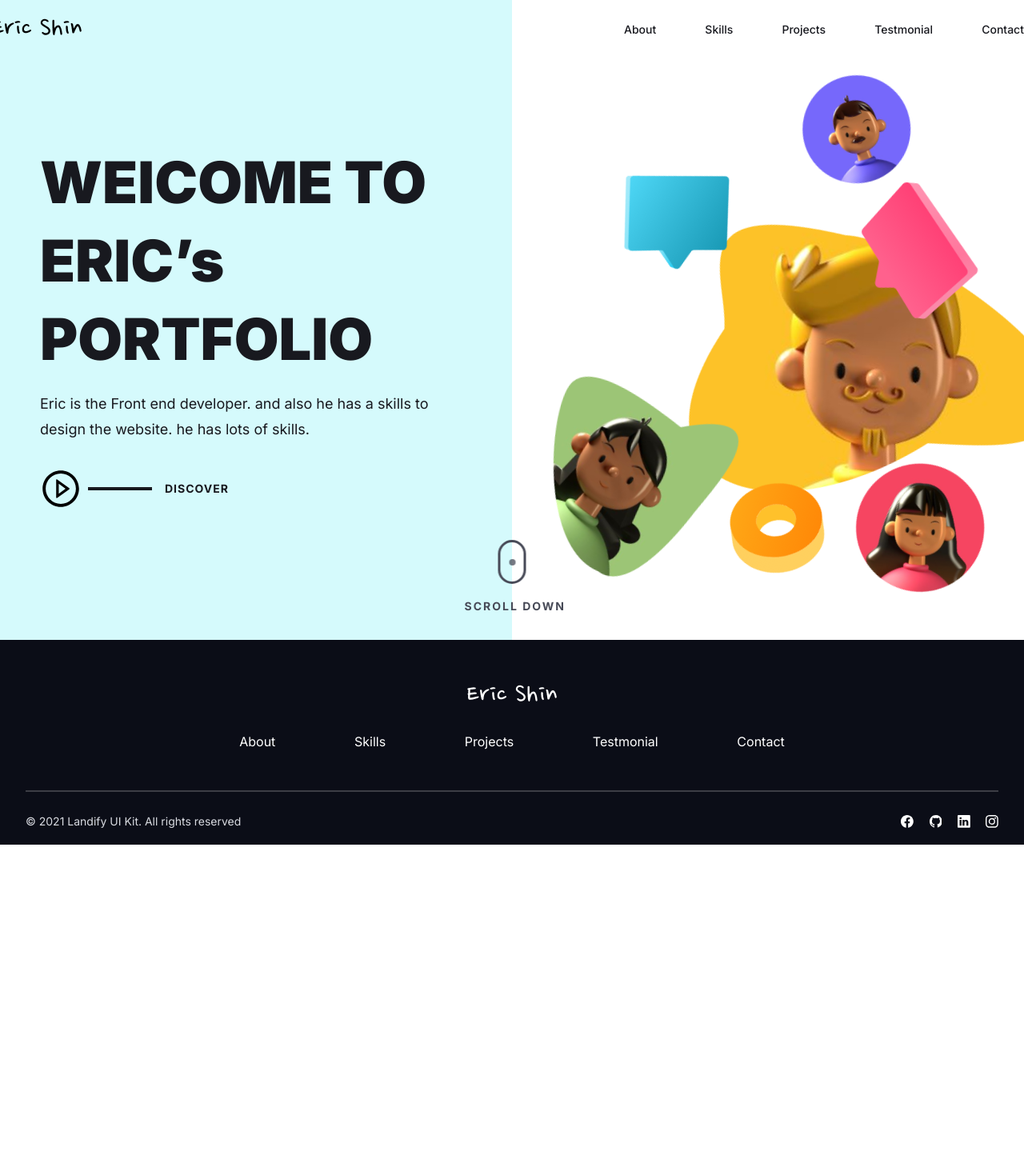
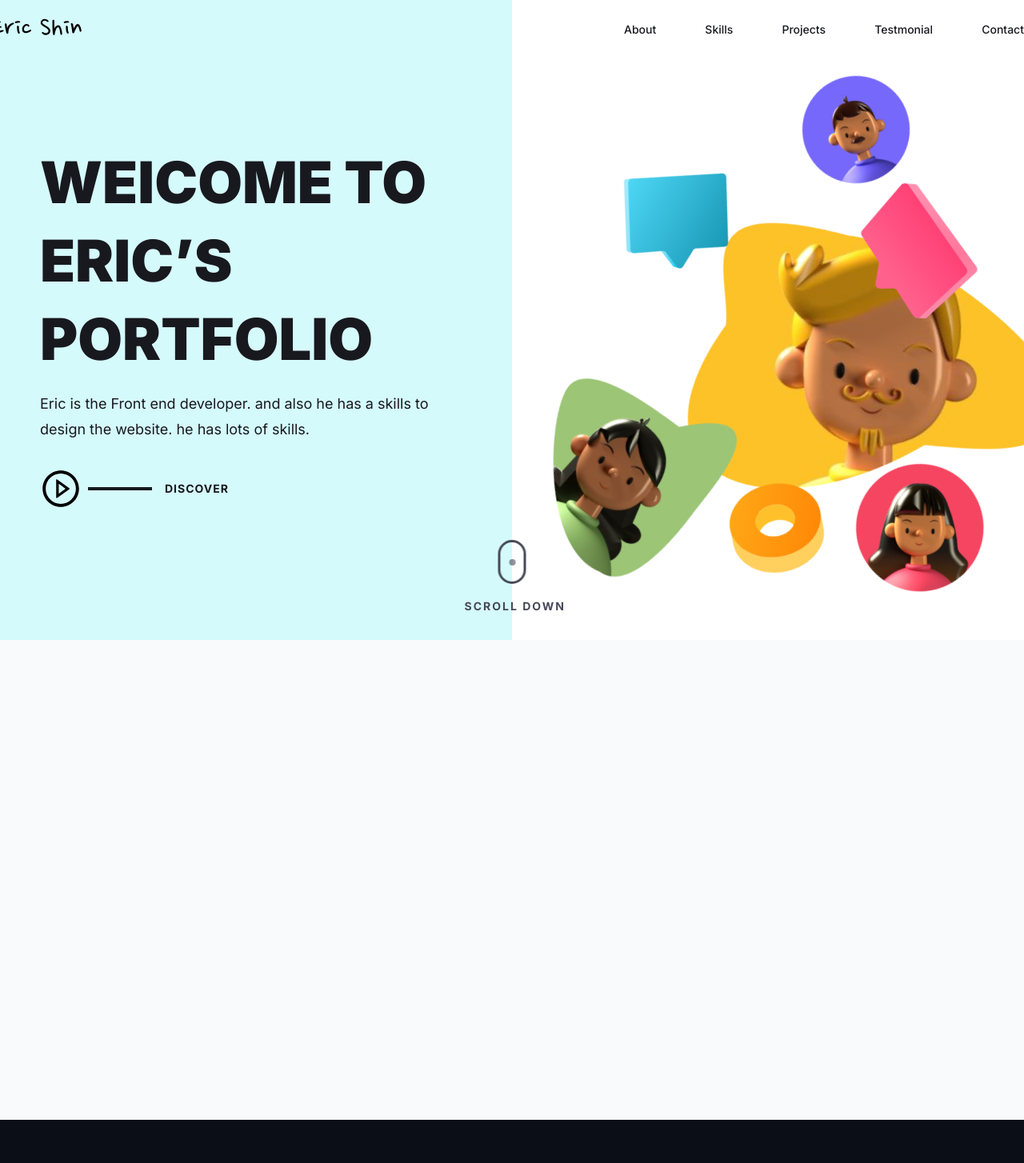
Before and after one commit to rudwo8134/ericworld, a React (Create React App) app: page / in a window 1280 px wide. Shown: the top 1454 px of the page at 80% size. Before the commit the page ends 1071 px from the top, so only its background shows below. Built offline with nearby package versions, Linux system fonts and the light colour scheme.

Commit message:
add the intro page not done yet

```diff
--- a/public/index.html
+++ b/public/index.html
@@ -2,7 +2,7 @@
 <html lang="en">
   <head>
     <meta charset="utf-8" />
-    <link rel="icon" href="%PUBLIC_URL%/favicon.ico" />
+    <link rel="icon" href="%PUBLIC_URL%/Eric.png" />
     <meta name="viewport" content="width=device-width, initial-scale=1" />
     <meta name="theme-color" content="#000000" />
     <meta
--- a/src/Components/Hero/Hero.jsx
+++ b/src/Components/Hero/Hero.jsx
@@ -21,7 +21,7 @@ const Hero = () => {
     <Herostyle>
       <div className="left">
         <div className="textcontainer">
-          <span className="Mainheader">WElCOME TO ERIC’s PORTFOLIO</span>
+          <span className="Mainheader">WElCOME TO ERIC’S PORTFOLIO</span>
           <span className="subheader">
             Eric is the Front end developer. and also he has a skills to design
             the website. he has lots of skills.{' '}
--- /dev/null
+++ b/src/Components/Intro/Intro.jsx
@@ -0,0 +1,26 @@
+import React from 'react'
+import styled from 'styled-components'
+import { Innerlayouts } from '../../Layoutcomponents/Innerlayout';
+
+const Intro = () => {
+  return (
+    <Introstyled>
+      <Innerlayouts>
+        <div className="left">
+
+        </div>
+        <div className="right">
+
+        </div>
+      </Innerlayouts>
+    </Introstyled>
+  )
+}
+const Introstyled = styled.section`
+  width: 100vw;
+  height: 600px;
+  background: #F9FAFC;
+`;
+
+
+export default Intro
--- a/src/Components/Layouts/Footer.jsx
+++ b/src/Components/Layouts/Footer.jsx
@@ -31,7 +31,7 @@ const Footer = () => {
           <div className="divider"></div>
           <div className="copyrightcontainer">
             <span className="copyright">
-              © {new Date().getFullYear()} Landify UI Kit. All rights reserved
+              © {new Date().getFullYear()} Eric Shin. All rights reserved
             </span>
             <span className="linkcontainer">
               <BsFacebook />
--- a/src/Components/Layouts/Nav.jsx
+++ b/src/Components/Layouts/Nav.jsx
@@ -29,7 +29,7 @@ const Nav = () => {
   return (
     <Wrapper Scrollon={Scrollon}>
       <Innerlayouts>
-        <Navstyle>
+        <Navstyle Scrollon={Scrollon}>
           <div className="logocontainer">
             <ScrollLink to="/">
               <img src={Logo} alt="logo" className="logo" />
@@ -97,11 +97,14 @@ const Navstyle = styled.nav`
           order: 0;
           flex-grow: 0;
           margin: 0px 10px;
+          text-transform: capitalize;
+          transition: all 0.3s ease-in-out;
         }
         :hover {
           transform: translateY(-3px) scale(1.2);
           .Linkdataname {
-            color: var(--Primary-color);
+            color: ${({ Scrollon }) =>
+              Scrollon ? 'white' : 'var(--Primary-color)'};
           }
         }
       }
--- a/src/Pages/Homepage.jsx
+++ b/src/Pages/Homepage.jsx
@@ -1,11 +1,12 @@
 import React from 'react'
 import Hero from '../Components/Hero/Hero'
+import Intro from '../Components/Intro/Intro'
 
 const Homepage = () => {
   return (
     <>
     <Hero/>
-
+    <Intro/>
     </>
   )
 }
```
Also changed, not shown: public/Eric.png (added), 1 other file (tests, documents, lock files or other folders).
